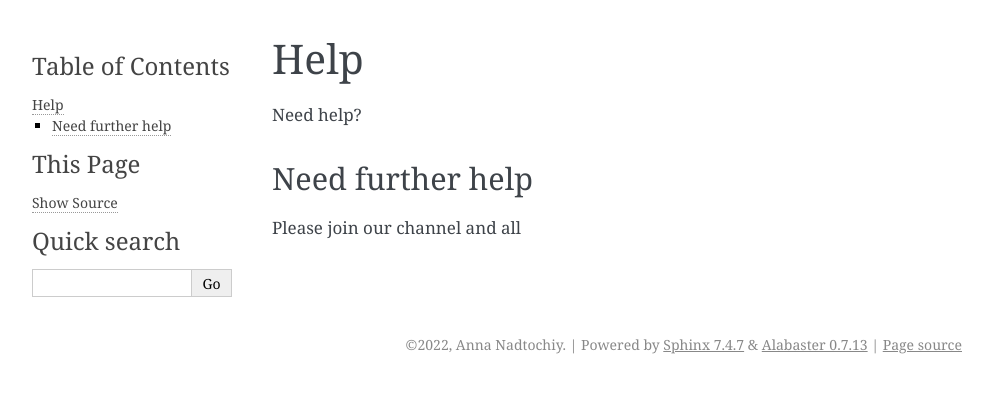
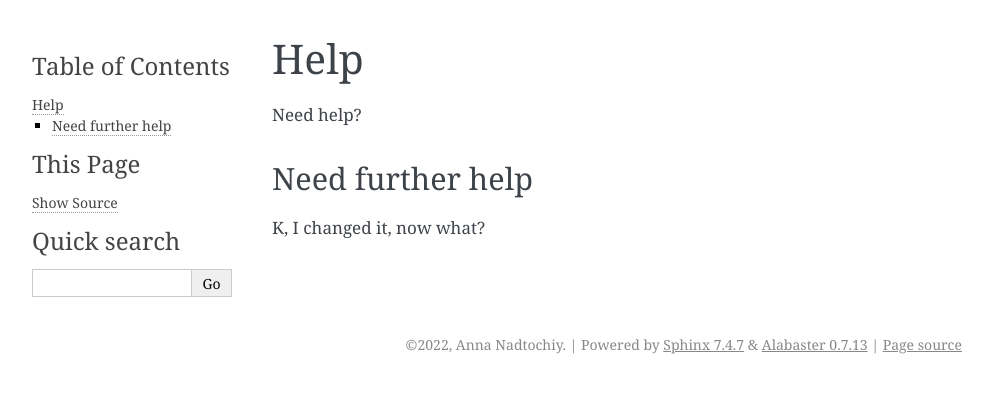
Before and after one commit to LemonJust/vodex, a Sphinx documentation site: the page built from docs/source/help.rst, in a window 1280 px wide. Shown: the top 393 px of the page, without its empty margins (148-1141 px from the left). Built offline with Sphinx 7.4.7, drawn with Linux system fonts in a browser that asks for light colours.

Commit message:
testing sphinx

```diff
--- a/docs/source/help.rst
+++ b/docs/source/help.rst
@@ -7,4 +7,4 @@ Need help?
 Need further help
 ^^^^^^^^^^^^^^^^^
 
-Please join our channel and all
+K, I changed it, now what?
```
